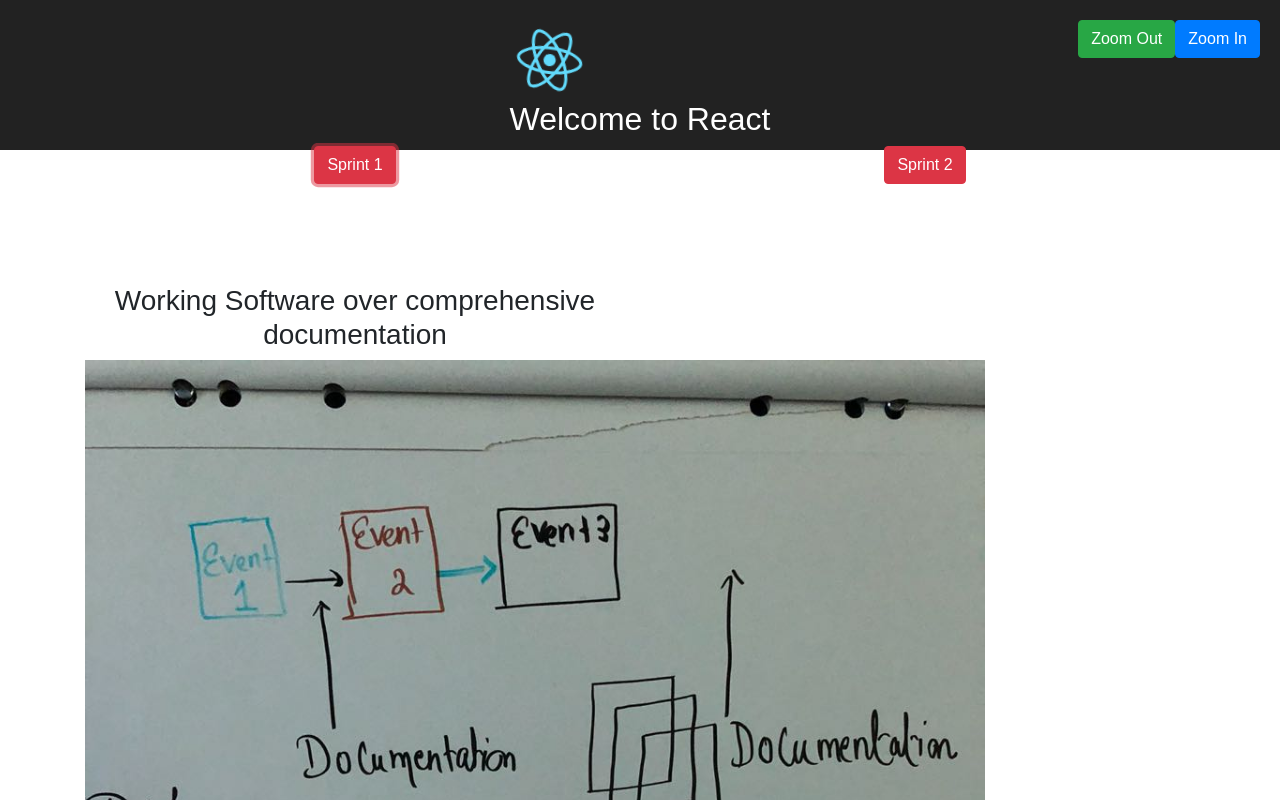
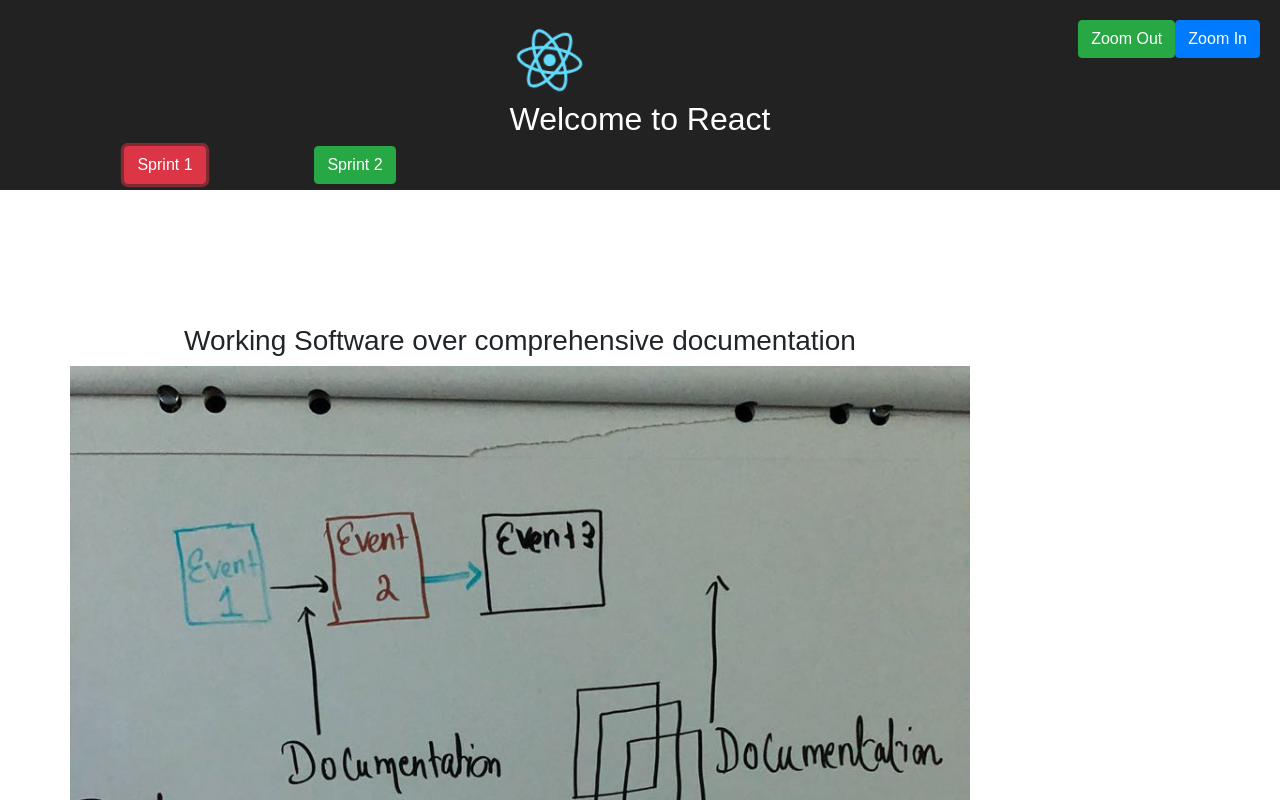
Before and after one commit to patFish/reactIntro, a React (Create React App) app: page / in a window 1280 px wide. Both pictures are taken after a click on the button "Sprint 1". Shown: the top 800 px of the page. Built offline with nearby package versions, Linux system fonts and the light colour scheme.

Commit message:
css fixes

```diff
--- a/src/App.css
+++ b/src/App.css
@@ -9,7 +9,7 @@
 
 .App-header {
   background-color: #222;
-  height: 150px;
+  height: 190px;
   padding: 20px;
   color: white;
 }
--- a/src/App.js
+++ b/src/App.js
@@ -72,11 +72,11 @@ class App extends Component {
                     <h2>Welcome to React </h2>
                     <div className="container">
                         <div className="row">
-                            <div className="col-6">
+                            <div className="col-2">
                                 <input type="button" className="btn btn-danger" onClick={this.onButtonClick1} value="Sprint 1"/>
                             </div>
-                            <div className="col-6">
-                                <input type="button" className="btn btn-danger" onClick={this.onButtonClick2} value="Sprint 2"/>
+                            <div className="col-2">
+                                <input type="button" className="btn btn-success" onClick={this.onButtonClick2} value="Sprint 2"/>
                             </div>
                         </div>
                     </div>
@@ -85,13 +85,13 @@ class App extends Component {
                 <div className="container">
                     <div className="row">
                         {!this.state.isHiddenitem1 &&
-                        <div className="col-6">
+                        <div>
                             {/*<input type="button" className="btn btn-primary" onClick={this.onButtonClick1} value="Sprint 1"/>*/}
                             <h3><br/><br/><br/><br/>{this.state.headingButton1[this.state.button1counter]}</h3>
                             <img width={this.state.imageWidth} src={this.state.itemsButton1[this.state.button1counter]} alt="Values 1 and 2"/>
                         </div>}
                         {!this.state.isHiddenitem2 &&
-                        <div className="col-6">
+                        <div>
                             {/*<input type="button" className="btn btn-primary" onClick={this.onButtonClick2} value="Sprint 2"/>*/}
                             <h3><br/><br/><br/><br/>{this.state.headingButton2[this.state.button2counter]}</h3>
                             <img width={this.state.imageWidth} src={this.state.itemsButton2[this.state.button2counter]} alt="Values 1 and 2"/>
```
